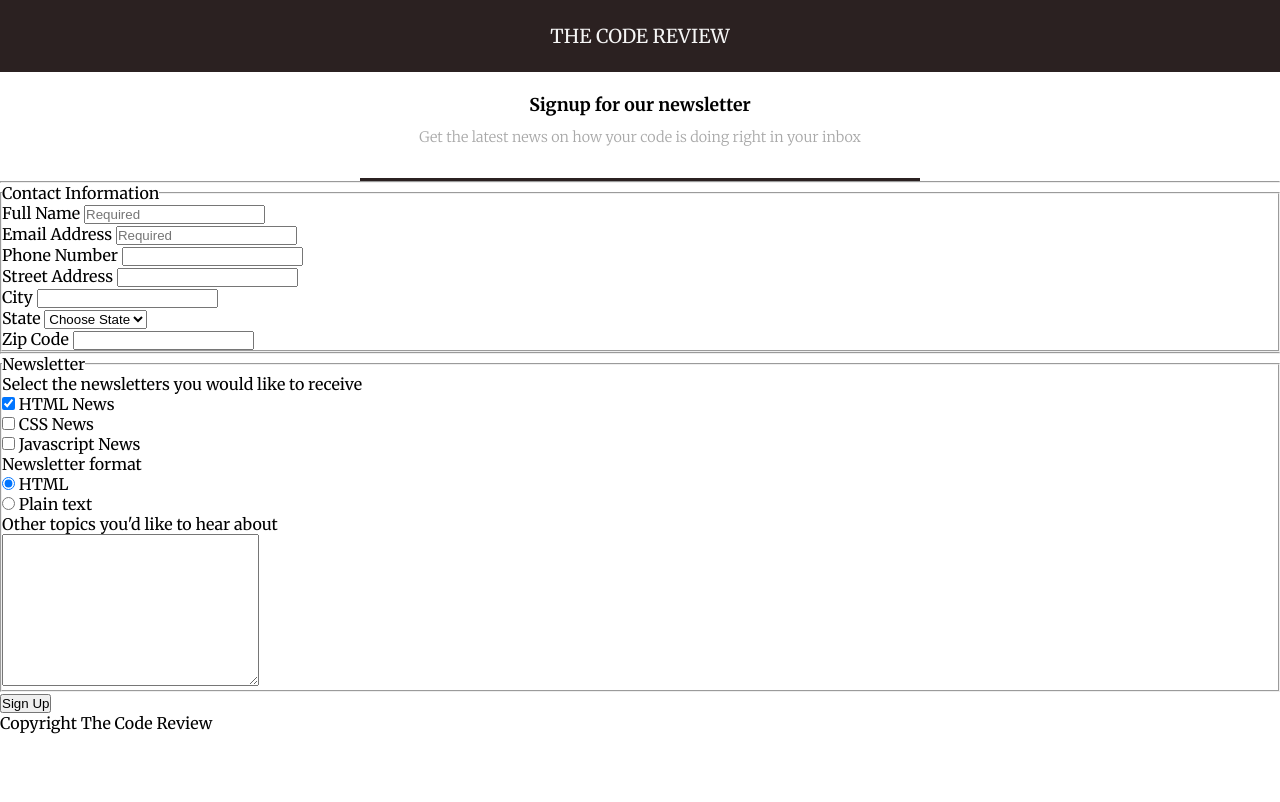
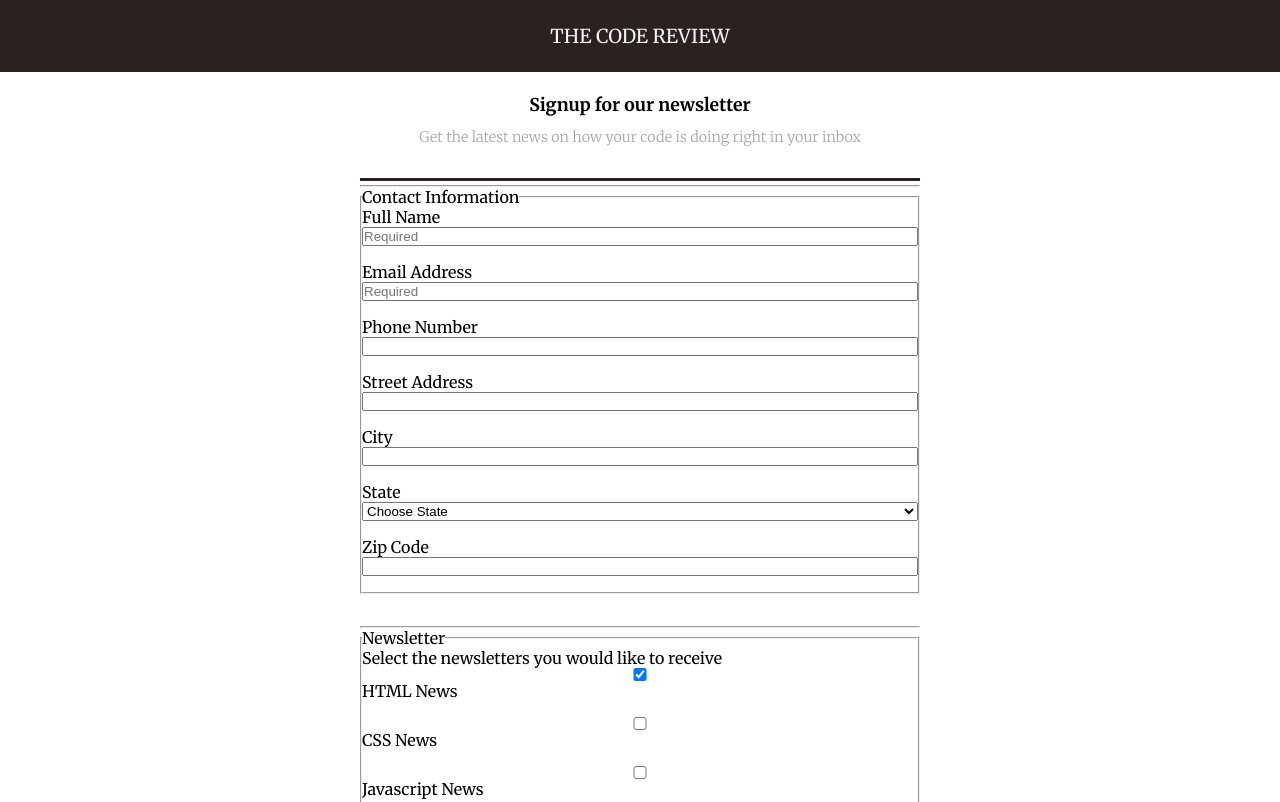
Before and after one commit to nkriedner/fewd-techdegree-project-3, a plain HTML site: page index.html in a window 1280 px wide. Shown: the top 802 px of the page. Drawn offline with Linux system fonts and the light colour scheme.

Commit message:
Add basic layout styles to form

```diff
--- a/css/styles.css
+++ b/css/styles.css
@@ -8,6 +8,15 @@
 /* GENERAL STYLES */
 body {
     font-family: "Merriweather", serif;
+}
+
+h2,
+p,
+hr,
+form,
+footer {
+    max-width: 560px;
+    margin: auto;
 }
 
 /* HEADER STYLES */
@@ -38,11 +47,23 @@ p {
     margin-bottom: 0.2rem;
 }
 
-/* MEDIA QUERIES */
-@media screen and (min-width: 560px) {
-    h2,
-    p {
-        max-width: 560px;
-        margin: auto;
-    }
+/* FORM STYLES */
+fieldset {
+    margin-bottom: 2rem;
 }
+
+.input-container {
+    display: flex;
+    flex-direction: column;
+    margin-bottom: 1rem;
+}
+
+button {
+    display: block;
+    width: 100%;
+    padding: 1rem;
+}
+
+button:hover {
+    cursor: pointer;
+}
```
